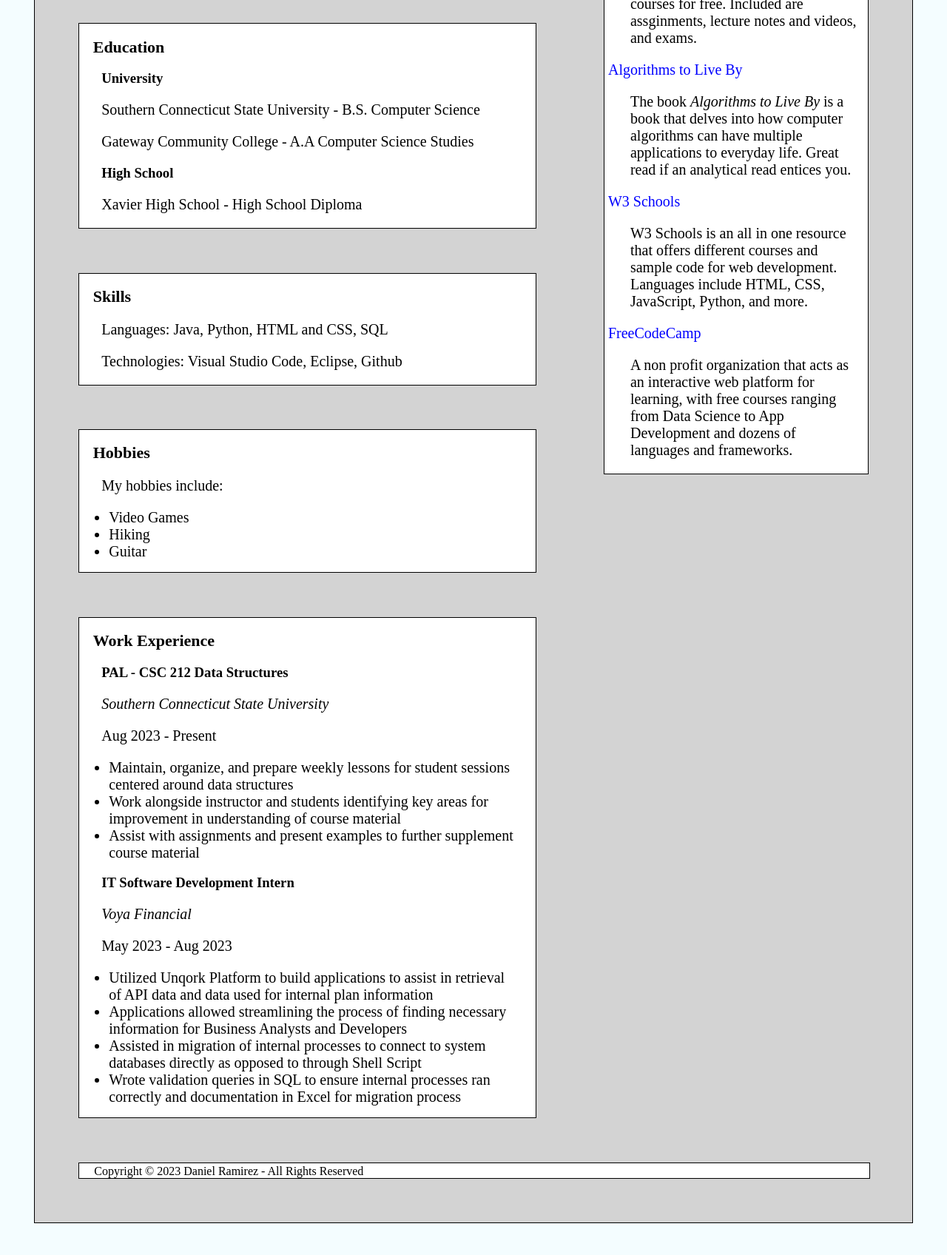
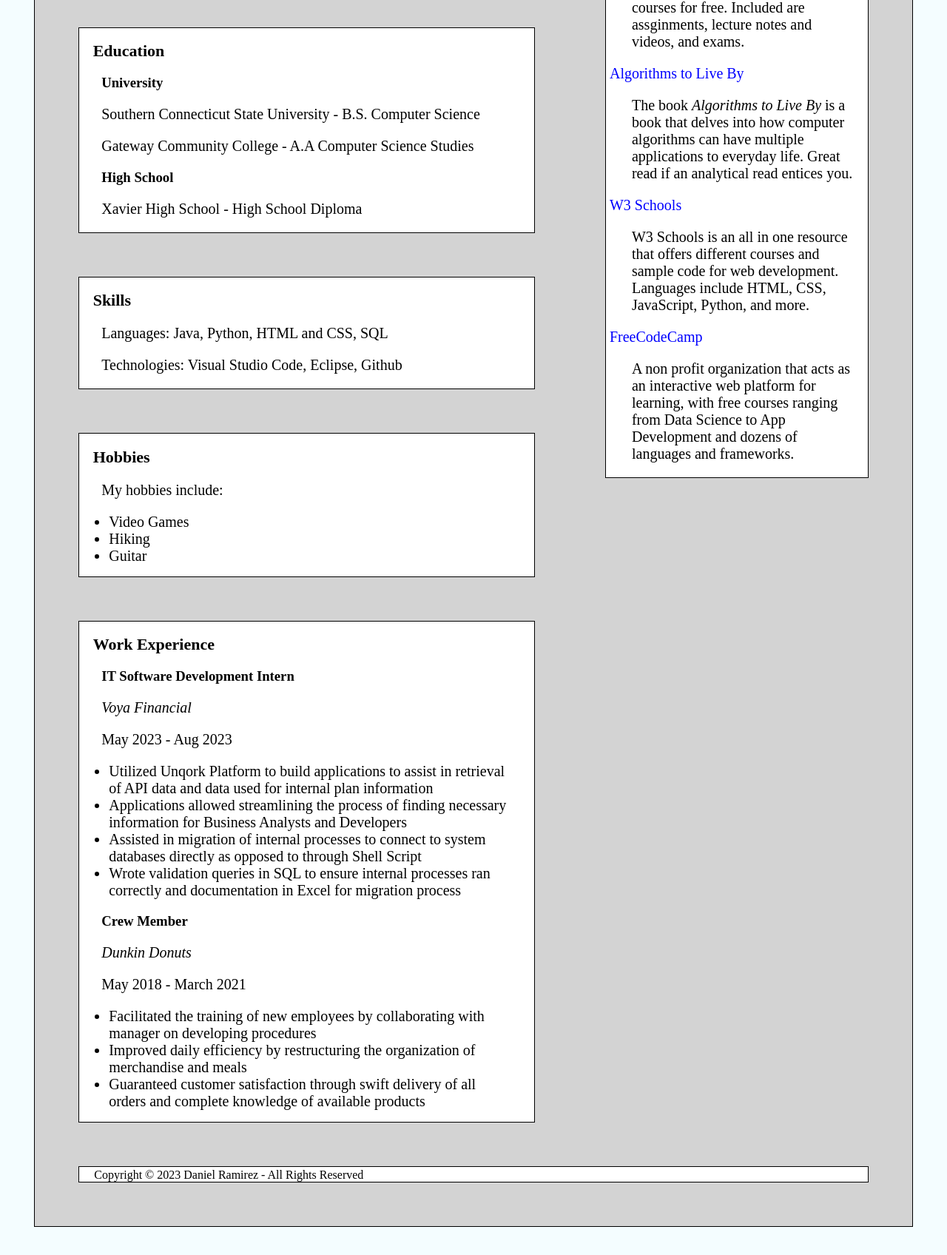
Before and after one commit to Drami71/PersonalWebsite, a plain HTML site: page index.html in a window 1280 px wide. Shown: the part 800-2496 px from the top of the page at 74% size. Drawn offline with Linux system fonts and the light colour scheme.

Commit message:
final modifications

```diff
--- a/CSS/website.css
+++ b/CSS/website.css
@@ -5,6 +5,7 @@
     margin-bottom: 3%;
     margin-right: 3%;
     overflow: hidden;
+    box-sizing: border-box;
     background-color: lightgrey;
 }
 body {
@@ -15,6 +16,62 @@ a{
     color:blue;
     word-wrap: break-word;
 }
+
+h1{
+    font-size: 35px;
+    margin-top: 5%;
+}
+h2{
+    margin-left: 3%;
+    font-size: 22px;
+}
+h3{
+    margin-left: 30px;
+}
+p{
+    font-size: 20px;
+    margin-left: 30px;
+    padding-right: 4%;
+}
+ul li{
+    font-size: 20px;
+    padding-right: 5%;
+    word-wrap: break-word;
+}
+/* Header styling */
+.heading{
+    max-width: 35%;
+    margin-left: 3%;
+    margin-top: 2.5%;
+    margin-bottom: 2%;
+    float:left;
+    min-width: 20%;
+    box-sizing: border-box;
+}
+
+img {
+    max-width: 100%;
+    height: auto;
+}
+.logo_heading{
+
+    min-width: 300px;
+    float: right;
+    margin-right: 8%;
+    max-width: 40%;
+    margin-top: 2%;
+}
+.header{
+    border: .5px solid black;
+    margin-top: 3%;
+    margin-right: 5%;
+    margin-left: 5%;
+    max-width: 90%;
+    background-color: white;
+    overflow:hidden;
+    box-sizing: border-box;
+}
+/* Nav styling */
 .nav{
     border: .5px solid black;
     margin-top: 3%;
@@ -23,6 +80,7 @@ a{
     margin-bottom: 5%;
     max-width: 90%;
     background-color: white;
+    box-sizing: border-box;
 }
 nav ul {
     list-style-type: none;
@@ -46,106 +104,65 @@ nav ul li a {
 nav  li a:hover {
     background-color: lightgrey;
   }
-
-.heading{
-    max-width: 35%;
-    margin-left: 3%;
-    margin-top: 2%;
-    margin-bottom: 2%;
-    float:left;
-    min-width: 20%;
-}
-
-img {
-    max-width: 100%;
-    height: auto;
-}
-.logo_heading{
-
-    min-width: 300px;
-    float: right;
-    margin-right: 8%;
-    max-width: 40%;
-    margin-top: 2%;
-}
-.header{
-    border: .5px solid black;
-    margin-top: 3%;
-    margin-right: 5%;
-    margin-left: 5%;
-    max-width: 90%;
-    background-color: white;
-    overflow:hidden;
-}
-
+/* Background and photo styling */
 .background {
     border: .5px solid black;
     max-width: 50%;
     margin-right: 5%;
     float:right;
     background-color: white;
+    box-sizing: border-box;
 }
 .background_wrapper{
     max-width: 55%;
     margin-left: 5%;
     overflow:hidden;
 }
-aside{
-    font-size: 20px;
-    margin-left: 5px;
-}
+
 .photo_background{
     float: left;
     max-width: 40%;
     }
+/* Education styling */
 .education{
     border: .5px solid black;
     width: 52%;
     margin-left: 5%;
     margin-top: 5%;
     background-color: white;
+    box-sizing: border-box;
 }
+/* Skills styling */
 .skills{
     border: .5px solid black;
     width: 52%;
     margin-left: 5%;
     margin-top: 5%;
     background-color: white;
+    box-sizing: border-box;
 }
-h1{
-    font-size: 35px;
-    margin-top: 5%;
-}
-h2{
-    margin-left: 3%;
-    font-size: 22px;
-}
-h3{
-    margin-left: 30px;
-}
-p{
-    font-size: 20px;
-    margin-left: 30px;
-    padding-right: 4%;
-}
+/* Hobbies styling */
 .hobbies{
     border: .5px solid black;
     width: 52%;
     margin-left: 5%;
     margin-top: 5%;
     background-color: white;
+    box-sizing: border-box;
 }
+/* Experience styling */
 .work_experience{
     border: .5px solid black;
     width: 52%;
     margin-left: 5%;
     margin-top: 5%;
     background-color: white;
+    box-sizing: border-box;
 }
-ul li{
+/* Recommendations styling */
+aside{
     font-size: 20px;
-    padding-right: 5%;
-    word-wrap: break-word;
+    margin-left: 5px;
 }
 .recommendations{
     border: .5px solid black;
@@ -153,7 +170,9 @@ ul li{
     margin-right: 5%;
     float: right;
     background-color: white;
+    box-sizing: border-box;
 }
+/* Footer styling */
 .footer{
     border: .5px solid black;
     width: 90%;
@@ -161,6 +180,7 @@ ul li{
     margin-top: 5%;
     margin-bottom: 5%;
     background-color: white;
+    box-sizing: border-box;
 }
 .footer_text{
     margin-left: 20px;
--- a/index.html
+++ b/index.html
@@ -1,14 +1,11 @@
 <!DOCTYPE html>
-
 <html lang = "en">
-
 <head>
     <meta charset = "utf-8" />
     <meta name="viewport" content="width=device-width, initial-scale=1.0">
     <title>Daniel Ramirez Personal Website</title>
     <link href = "css/website.css" rel = "stylesheet">
 </head>
-
 <body>
     <div class = "wrapper">
         <div class = "header">
@@ -66,7 +63,7 @@
                 <h2 id = "Background">Background</h2>
                     <ul>
                         <li>Name: Daniel Ramirez</li>
-                        <li>Address: 123 Street</li>
+                        <li>Address: 123 Street, Hamden, Connecticut, 06518</li>
                         <li>Number: (203) 123-4567</li>
                         <li>Email: <a href = "mailto: d.rami842@gmail.com">d.rami842@gmail.com</a></li>
                         <li> <a href = "https://www.linkedin.com/in/danielramirez35/" target="_blank">LinkedIn</a></li>
@@ -100,14 +97,6 @@
         </div>
         <div class = "work_experience">
             <h2 id = "Work">Work Experience</h2>
-            <h3>PAL - CSC 212 Data Structures</h3>
-            <p><i>Southern Connecticut State University</i></p>
-            <p>Aug 2023 - Present</p>
-            <ul>
-                <li>Maintain, organize, and prepare weekly lessons for student sessions centered around data structures</li>
-                <li>Work alongside instructor and students identifying key areas for improvement in understanding of course material</li>
-                <li>Assist with assignments and present examples to further supplement course material</li>
-            </ul>
             <h3>IT Software Development Intern</h3>
             <p><i>Voya Financial</i></p>
             <p>May 2023 - Aug 2023</p>
@@ -116,6 +105,16 @@
                 <li>Applications allowed streamlining the process of finding necessary information for Business Analysts and Developers</li>
                 <li>Assisted in migration of internal processes to connect to system databases directly as opposed to through Shell Script</li>
                 <li>Wrote validation queries in SQL to ensure internal processes ran correctly and documentation in Excel for migration process</li>
+            </ul>
+
+            <h3>Crew Member</h3>
+            <p><i>Dunkin Donuts</i></p>
+            <p>May 2018 - March 2021</p>
+            <ul>
+                <li>Facilitated the training of new employees by collaborating with manager on developing procedures</li>
+                <li>Improved daily efficiency by restructuring the organization of merchandise and meals</li>
+                <li>Guaranteed customer satisfaction through swift delivery of all orders and
+                    complete knowledge of available products</li>
             </ul>
         </div>
 
```
